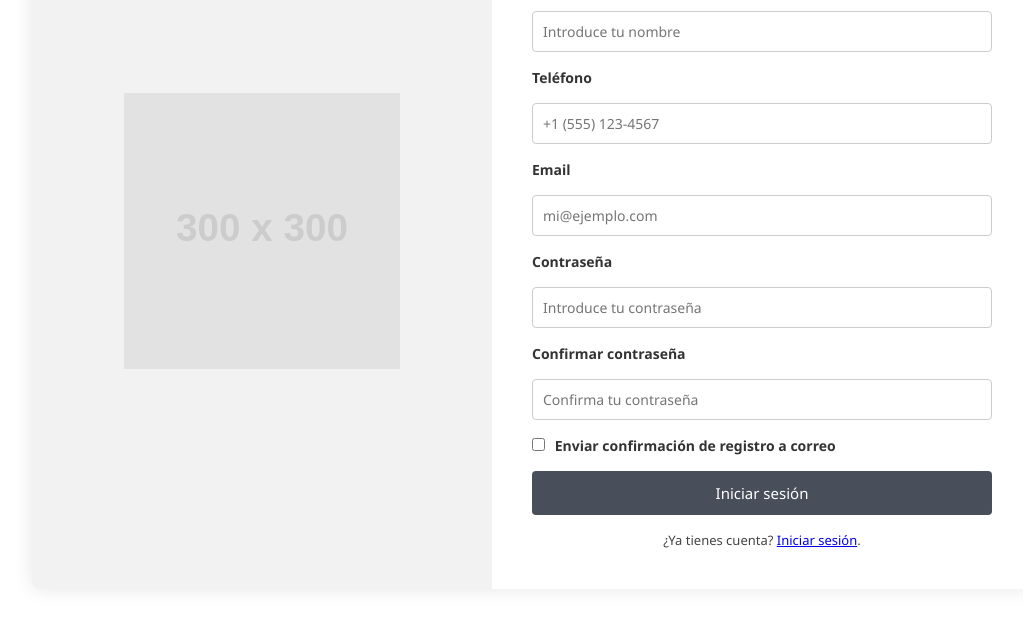
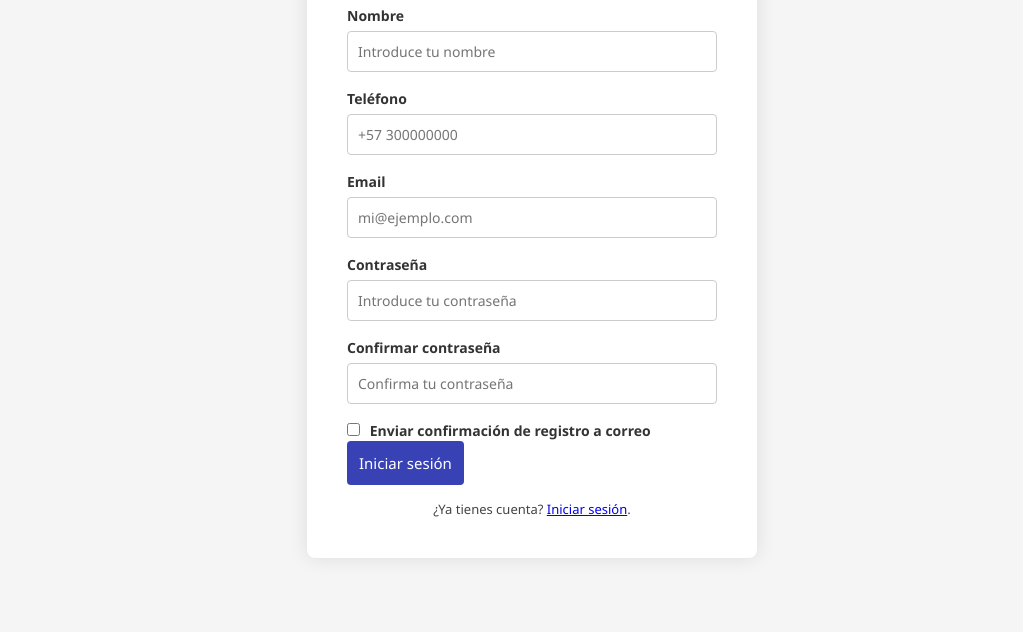
Before and after one commit to Johana1811/Suono-Logistic, a plain HTML site: page index.html in a window 1280 px wide. Shown: the part 168-800 px from the top of the page, without its empty margins (108-1131 px from the left). Drawn offline with Linux system fonts and the light colour scheme; placeholder pictures from the web are drawn by us.

Commit message:
cambios de diseño

```diff
--- a/diseño/style.css
+++ b/diseño/style.css
@@ -1,4 +1,3 @@
-/* Reset y fuentes */
 * {
   box-sizing: border-box;
   font-family: 'Segoe UI', Tahoma, Geneva, Verdana, sans-serif;
@@ -10,45 +9,23 @@ body {
   display: flex;
   justify-content: center;
   align-items: center;
-  padding: 40px 0;
-  overflow-y: auto;
+  height: 100vh;
+  padding: 0;
+  background-color: #f5f5f5;
 }
 
-.container {
-  display: flex;
-  width: 1000px;
-  max-width: 95%;
+.form-container {
+  width: 100%;
+  max-width: 450px;
+  background-color: #fff;
+  padding: 40px;
+  border-radius: 8px;
   box-shadow: 0 0 20px rgba(0, 0, 0, 0.1);
-  border-radius: 8px;
-  overflow: hidden;
-  background-color: #fff;
 }
 
-.image-container {
-  flex: 1;
-  background-color: #f2f2f2;
-  display: flex;
-  justify-content: center;
-  align-items: center;
-}
-
-.image-container img {
-  width: 60%;
-  opacity: 0.4;
-}
-
-form {
-  flex: 1;
-  padding: 40px;
-  display: flex;
-  flex-direction: column;
-  justify-content: center;
-  gap: 16px;
-}
-
-form h2 {
+h2 {
   text-align: center;
-  margin-bottom: 10px;
+  margin-bottom: 20px;
   font-size: 28px;
   color: #222;
 }
@@ -57,6 +34,7 @@ label {
   font-size: 14px;
   font-weight: 600;
   color: #333;
+  margin-top: 10px;
 }
 
 input[type="text"],
@@ -64,6 +42,8 @@ input[type="email"],
 input[type="password"],
 input[type="tel"] {
   padding: 10px;
+  margin-top: 5px;
+  margin-bottom: 15px;
   border: 1px solid #ccc;
   border-radius: 4px;
   width: 100%;
@@ -75,22 +55,23 @@ input[type="checkbox"] {
 }
 
 button {
-  background-color: #484f5a;
+  background-color: #3842b5;
   color: white;
   padding: 12px;
   border: none;
   border-radius: 4px;
   font-size: 15px;
   cursor: pointer;
-  transition: background 0.3s;
+  transition: background-color 0.3s ease;
 }
 
 button:hover {
-  background-color: #3b414a;
+  background-color: #594fbb;
 }
 
 p {
   text-align: center;
   font-size: 13px;
   color: #444;
+  margin-top: 15px;
 }
--- a/index.html
+++ b/index.html
@@ -7,19 +7,14 @@
   <link rel="stylesheet" href="diseño/style.css">
 </head>
 <body>
-<div class="container">
-  <div class="image-container">
-    <img src="https://via.placeholder.com/300x300?text=Imagen" alt="Imagen ilustrativa">
-  </div>
-
-  <form id="registerForm">
+  <form id="registerForm" class="form-container">
     <h2>Crear cuenta</h2>
 
     <label for="name">Nombre</label>
     <input type="text" id="name" name="name" placeholder="Introduce tu nombre" required>
 
     <label for="phone">Teléfono</label>
-    <input type="tel" id="phone" name="phone" placeholder="+1 (555) 123-4567" required>
+    <input type="tel" id="phone" name="phone" placeholder="+57 300000000" required>
 
     <label for="email">Email</label>
     <input type="email" id="email" name="email" placeholder="mi@ejemplo.com" required>
@@ -39,7 +34,6 @@
 
     <p>¿Ya tienes cuenta? <a href="#">Iniciar sesión</a>.</p>
   </form>
-</div>
 
   <script src="js/register.js"></script>
 </body>
```
